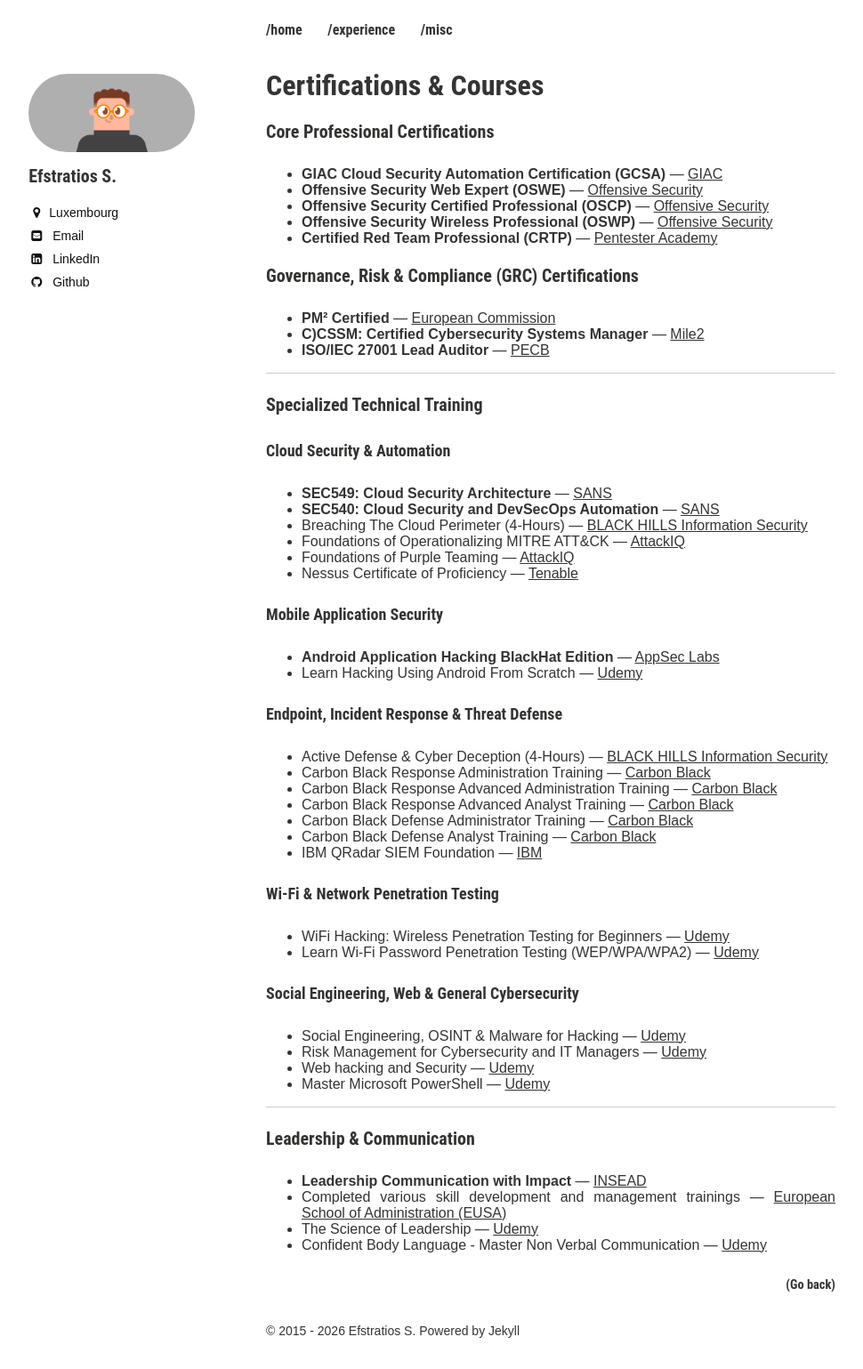
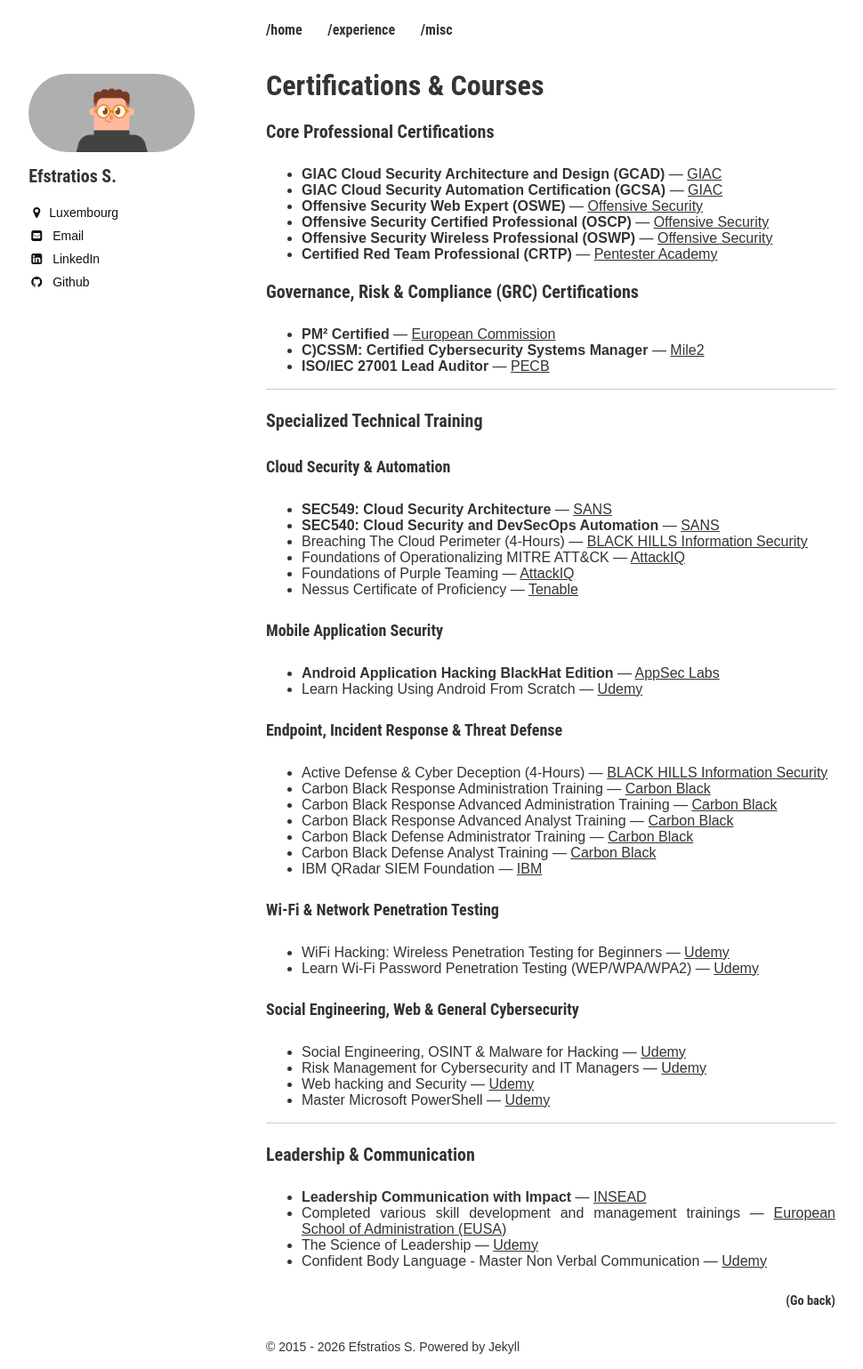
Before and after one commit to efstratios/efstratios.github.io, a Jekyll site: the page built from certs/index.md, in a window 1280 px wide. Shown: the whole page at 89% size, without its empty margins (21-991 px from the left). Built offline with Jekyll 4.4.1, drawn with Linux system fonts in a browser that asks for light colours.

Commit message:
added GCAD certificate

```diff
--- a/certs/index.md
+++ b/certs/index.md
@@ -7,6 +7,7 @@
 
 ### Core Professional Certifications
 
+* **GIAC Cloud Security Architecture and Design (GCAD)** — [GIAC](https://www.giac.org/certifications/cloud-security-architecture-design-gcad/){:target="_blank" rel="noopener"}
 * **GIAC Cloud Security Automation Certification (GCSA)** — [GIAC](https://www.giac.org/certifications/cloud-security-automation-gcsa/){:target="_blank" rel="noopener"}
 * **Offensive Security Web Expert (OSWE)** — [Offensive Security](https://www.offensive-security.com/){:target="_blank" rel="noopener"}
 * **Offensive Security Certified Professional (OSCP)** — [Offensive Security](https://www.offensive-security.com/){:target="_blank" rel="noopener"}
```
Also changed, not shown: 1 other file.
